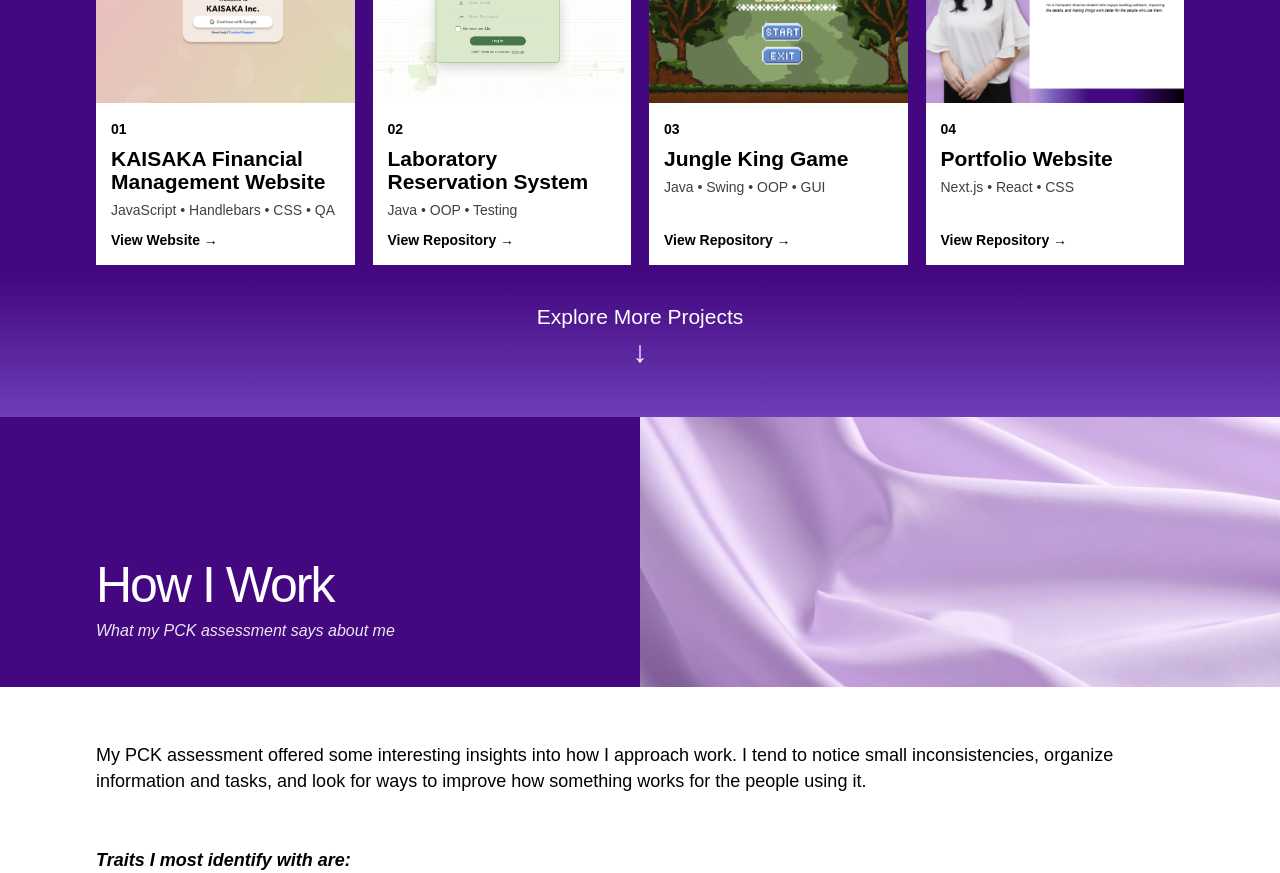
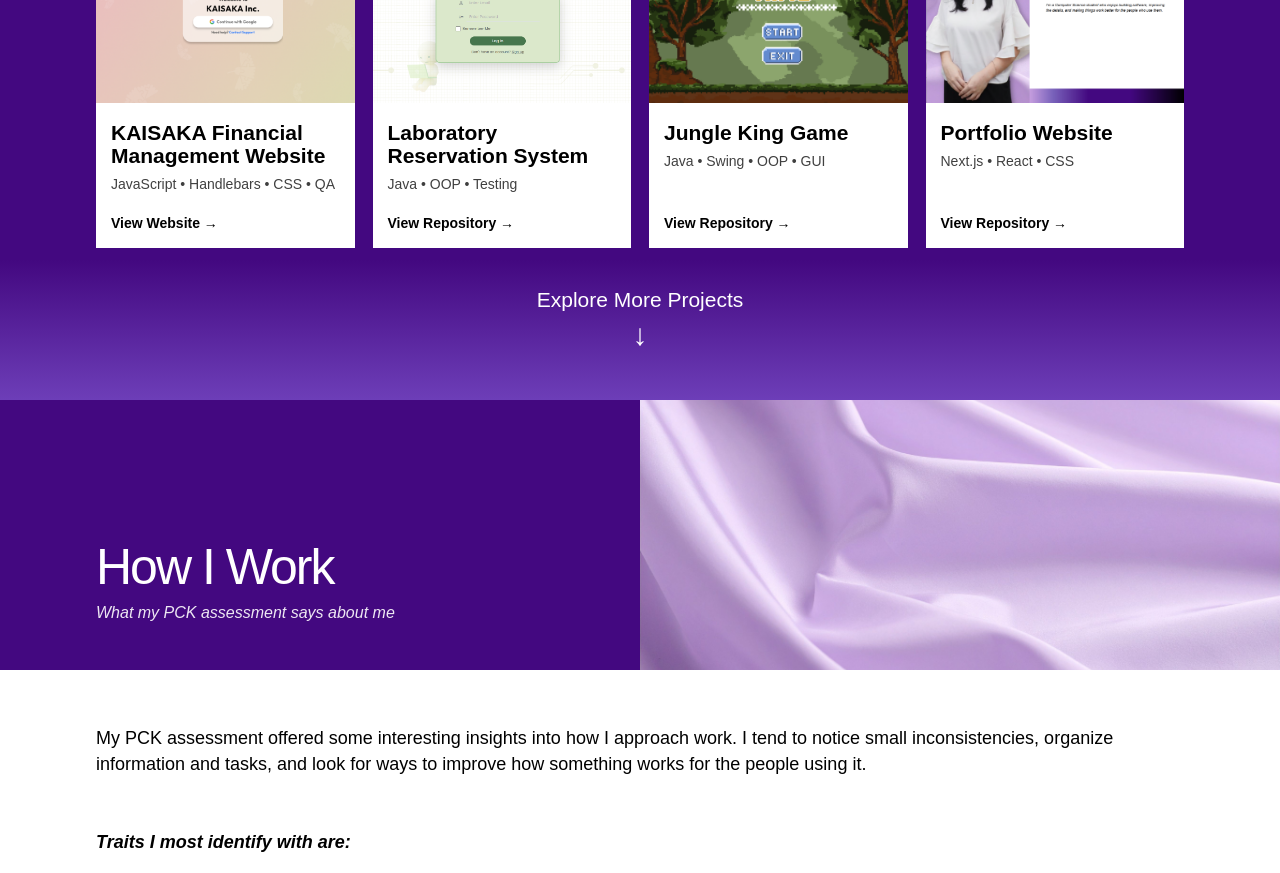
Before and after one commit to hg-joanna/portfolio, a Next.js app: page / in a window 1280 px wide. Shown: the part 1320-2193 px from the top of the page. Built offline with nearby package versions, Linux system fonts and the light colour scheme.

Commit message:
remove project number and fix title typography

```diff
--- a/app/globals.css
+++ b/app/globals.css
@@ -720,13 +720,6 @@ FEATURED PROJECT INFO
     flex: 1;
 }
 
-.featured-project-number {
-    margin-bottom: 10px;
-
-    font-size: 14px;
-    font-weight: 700;
-}
-
 .featured-project-info h3 {
     margin: 0 0 8px;
 
@@ -881,14 +874,6 @@ SMALL ADDITIONAL PROJECT CARDS
     flex: 1;
 }
 
-.project-preview-number {
-    display: block;
-
-    margin-bottom: 10px;
-
-    font-size: 14px;
-    font-weight: 700;
-}
 
 .project-preview-info h3 {
     margin: 0 0 9px;
@@ -3078,6 +3063,7 @@ MOBILE
 
         font-size: 16px;
         line-height: 1.1;
+        font-weight: 600;
     }
 
     .featured-project-info p {
@@ -3131,6 +3117,7 @@ MOBILE
         font-size: 16px;
 
         line-height: 1.15;
+        font-weight: 600;
     }
 
     .project-preview-info p {
@@ -3611,6 +3598,7 @@ VERY SMALL PHONES
         font-size: 15px;
 
         line-height: 1.1;
+        font-weight: 600;
     }
 
     .featured-project-info p {
@@ -3654,6 +3642,7 @@ VERY SMALL PHONES
         font-size: 15px;
 
         line-height: 1.15;
+        font-weight: 600;
     }
 
     .project-preview-info p {
--- a/components/ProjectsSection.jsx
+++ b/components/ProjectsSection.jsx
@@ -33,7 +33,6 @@ The image and link text will not be clickable/shown.
 */
 const featuredProjects = [
     {
-        number: "01",
         title: "KAISAKA Financial Management Website",
         tags: "JavaScript • Handlebars • CSS • QA",
         image: "/projects/kaisaka.png",
@@ -41,7 +40,6 @@ const featuredProjects = [
         linkType: "website",
     },
     {
-        number: "02",
         title: "Laboratory Reservation System",
         tags: "Java • OOP • Testing",
         image: "/projects/lab.png",
@@ -49,7 +47,6 @@ const featuredProjects = [
         linkType: "github",
     },
     {
-        number: "03",
         title: "Jungle King Game",
         tags: "Java • Swing • OOP • GUI",
         image: "/projects/junglek.png",
@@ -57,7 +54,6 @@ const featuredProjects = [
         linkType: "github",
     },
     {
-        number: "04",
         title: "Portfolio Website",
         tags: "Next.js • React • CSS",
         image: "/projects/portfolio.png",
@@ -88,15 +84,13 @@ The image and link text will not be clickable/shown.
 */
 const additionalProjects = [
     {
-        number: "05",
         title: "Vending Machine Database",
-        tags: "Java • MyQL",
+        tags: "Java • MySQL",
         image: "/projects/vending.png",
         link: "https://github.com/hg-joanna/vendingMachineDB",
         linkType: "github",
     },
     {
-        number: "06",
         title: "Sokobots Sokoban Puzzle",
         tags: "Java • OOP • Algorithms",
         image: "/projects/sokobot.png",
@@ -104,7 +98,6 @@ const additionalProjects = [
         linkType: "github",
     },
     {
-        number: "07",
         title: "Customer Service Chatbot",
         tags: "Python • RAG • Gradio",
         image: "/projects/customer.png",
@@ -112,7 +105,6 @@ const additionalProjects = [
         linkType: "website",
     },
     {
-        number: "08",
         title: "Adventure World",
         tags: "Python • Prolog",
         image: "/projects/adventure.png",
@@ -120,7 +112,6 @@ const additionalProjects = [
         linkType: "github",
     },
     {
-        number: "09",
         title: "Security Management",
         tags: "Java",
         image: "/projects/sec.png",
@@ -328,7 +319,6 @@ export default function ProjectsSection() {
 
                     {featuredProjects.map((project) => (
                         <ProjectCard
-                            key={project.number}
                             project={project}
                         />
                     ))}
```
